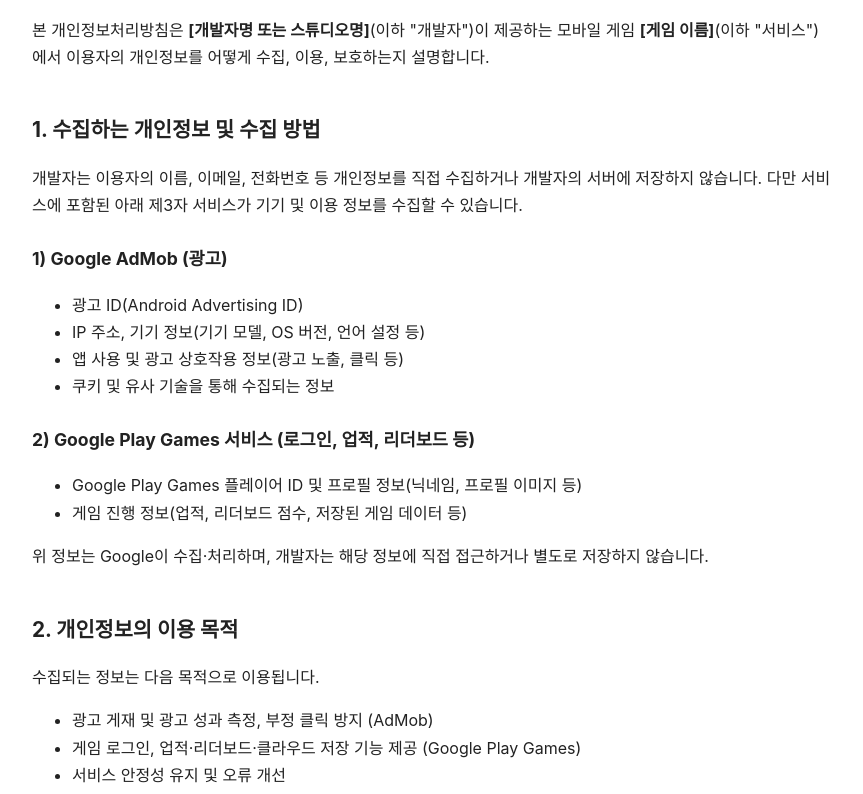
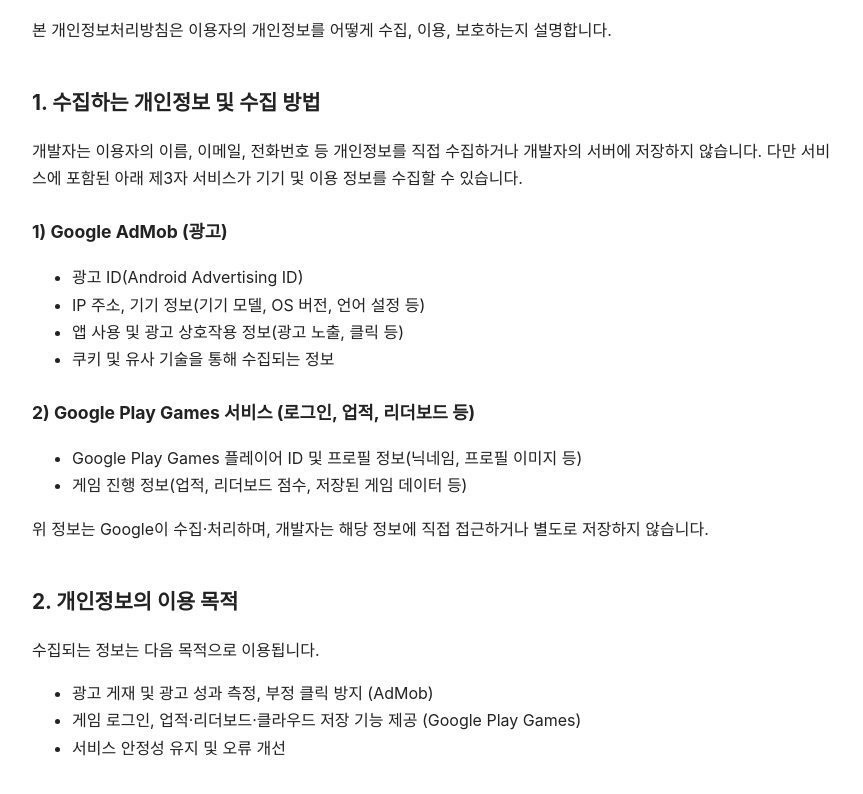
Before and after one commit to Ommms/Privacy-Policy, a plain HTML site: page index.html in a window 1280 px wide. Shown: the part 107-901 px from the top of the page, without its empty margins (208-1071 px from the left). Drawn offline with Linux system fonts and the light colour scheme.

Commit message:
Update index.html

```diff
--- a/index.html
+++ b/index.html
@@ -21,7 +21,7 @@
 
 <h1>개인정보처리방침</h1>
 
-<p>본 개인정보처리방침은 <strong>[개발자명 또는 스튜디오명]</strong>(이하 "개발자")이 제공하는 모바일 게임 <strong>[게임 이름]</strong>(이하 "서비스")에서 이용자의 개인정보를 어떻게 수집, 이용, 보호하는지 설명합니다.</p>
+<p>본 개인정보처리방침은 이용자의 개인정보를 어떻게 수집, 이용, 보호하는지 설명합니다.</p>
 
 <h2>1. 수집하는 개인정보 및 수집 방법</h2>
 
```
